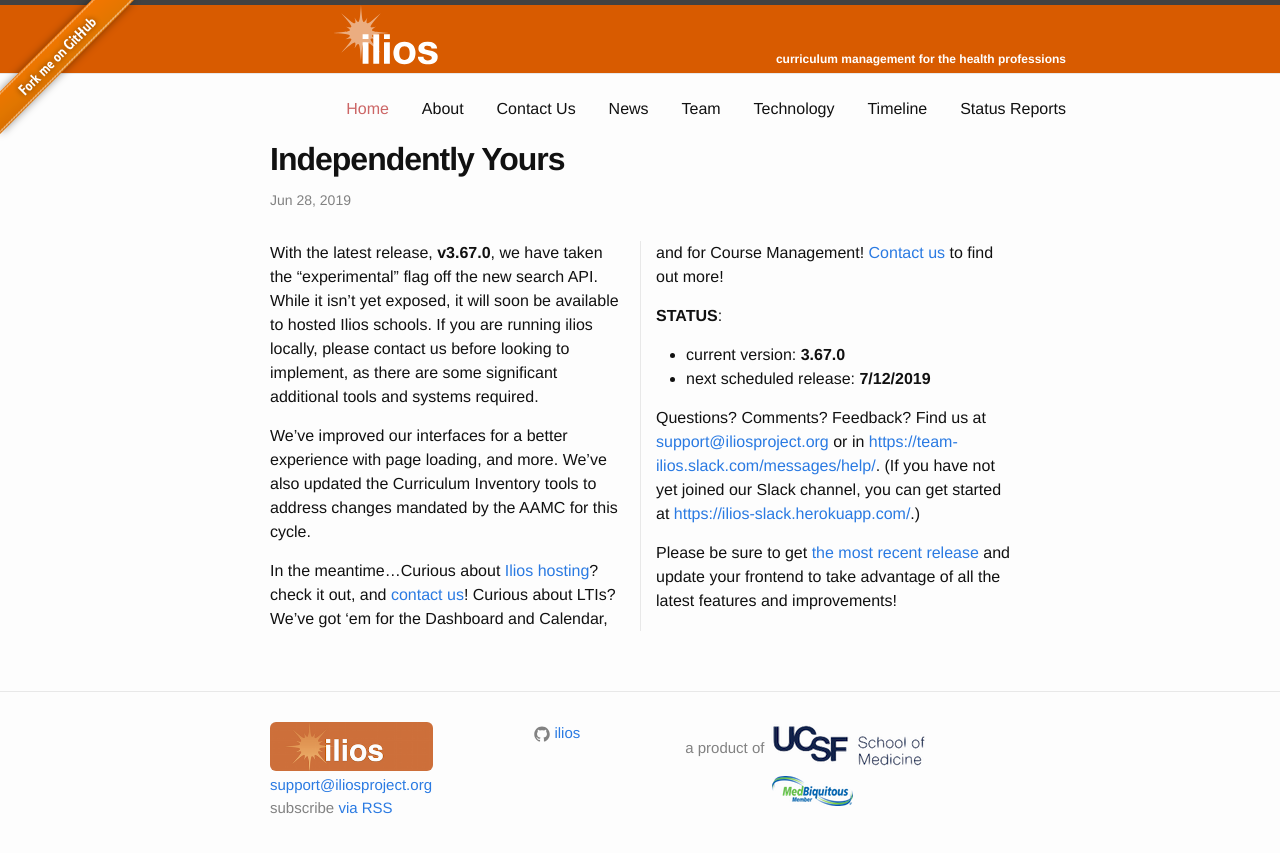
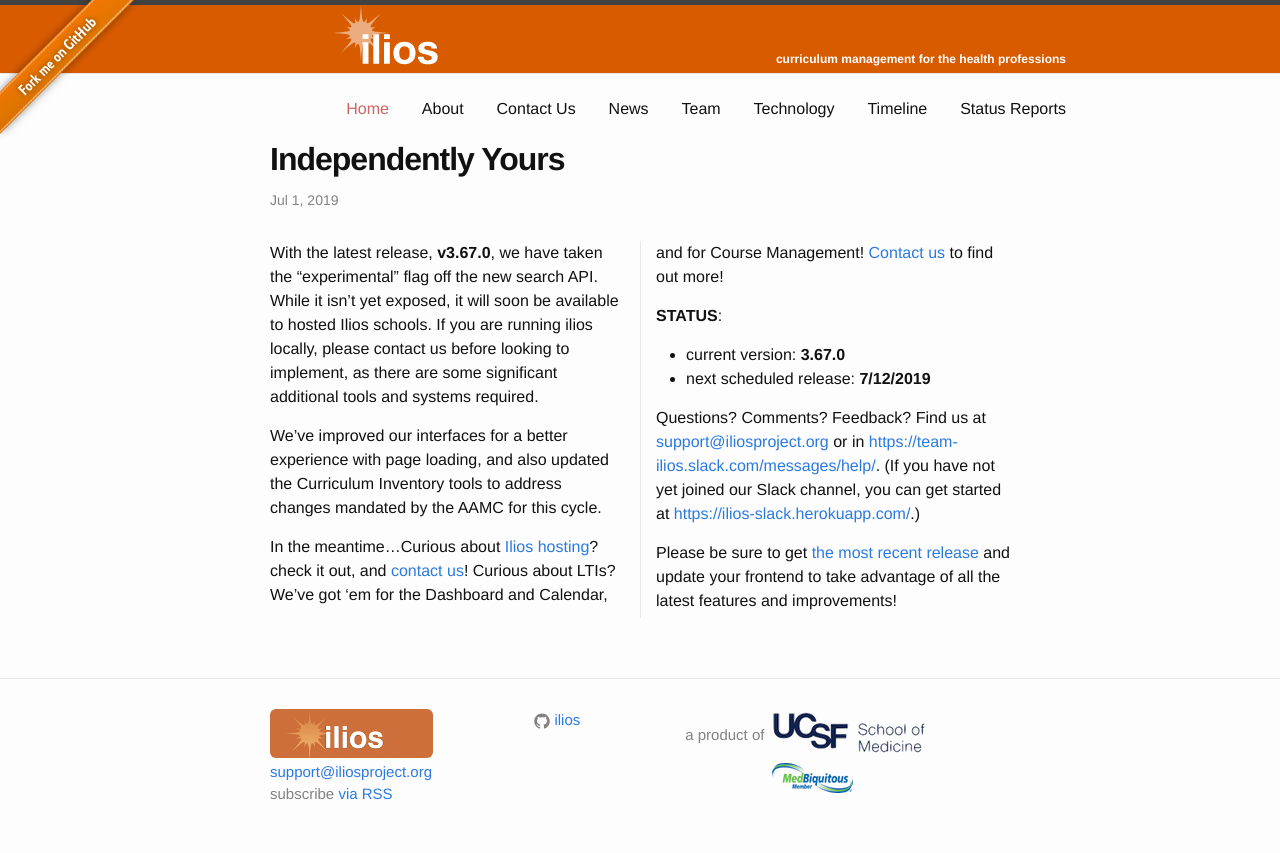
Before and after one commit to ilios/iliosproject.org, a Jekyll site: the page built from _posts/2019-06-28-updates.markdown, in a window 1280 px wide. Shown: the top 853 px of the page. Built offline with Jekyll 4.4.1, drawn with Linux system fonts in a browser that asks for light colours.

Commit message:
Update 2019-06-28-updates.markdown

```diff
--- a/_posts/2019-06-28-updates.markdown
+++ b/_posts/2019-06-28-updates.markdown
@@ -1,13 +1,13 @@
 ---
 layout: post
 title: Independently Yours
-date: 2019-06-28  08:00:00
+date: 2019-07-01  08:00:00
 categories: updates
 ---
 
 With the latest release, **v3.67.0**, we have taken the "experimental" flag off the new search API. While it isn't yet exposed, it will soon be available to hosted Ilios schools. If you are running ilios locally, please contact us before looking to implement, as there are some significant additional tools and systems required.
 
-We've improved our interfaces for a better experience with page loading, and more. We've also updated the Curriculum Inventory tools to address changes mandated by the AAMC for this cycle.
+We've improved our interfaces for a better experience with page loading, and also updated the Curriculum Inventory tools to address changes mandated by the AAMC for this cycle.
 
 In the meantime...Curious about [Ilios hosting](/hosting){:target="_hosting_cust"}? check it out, and [contact us](mailto:support@iliosproject.org)! Curious about LTIs? We've got 'em for the Dashboard and Calendar, and for Course Management! [Contact us](mailto:support@iliosproject.org) to find out more!
 
```
